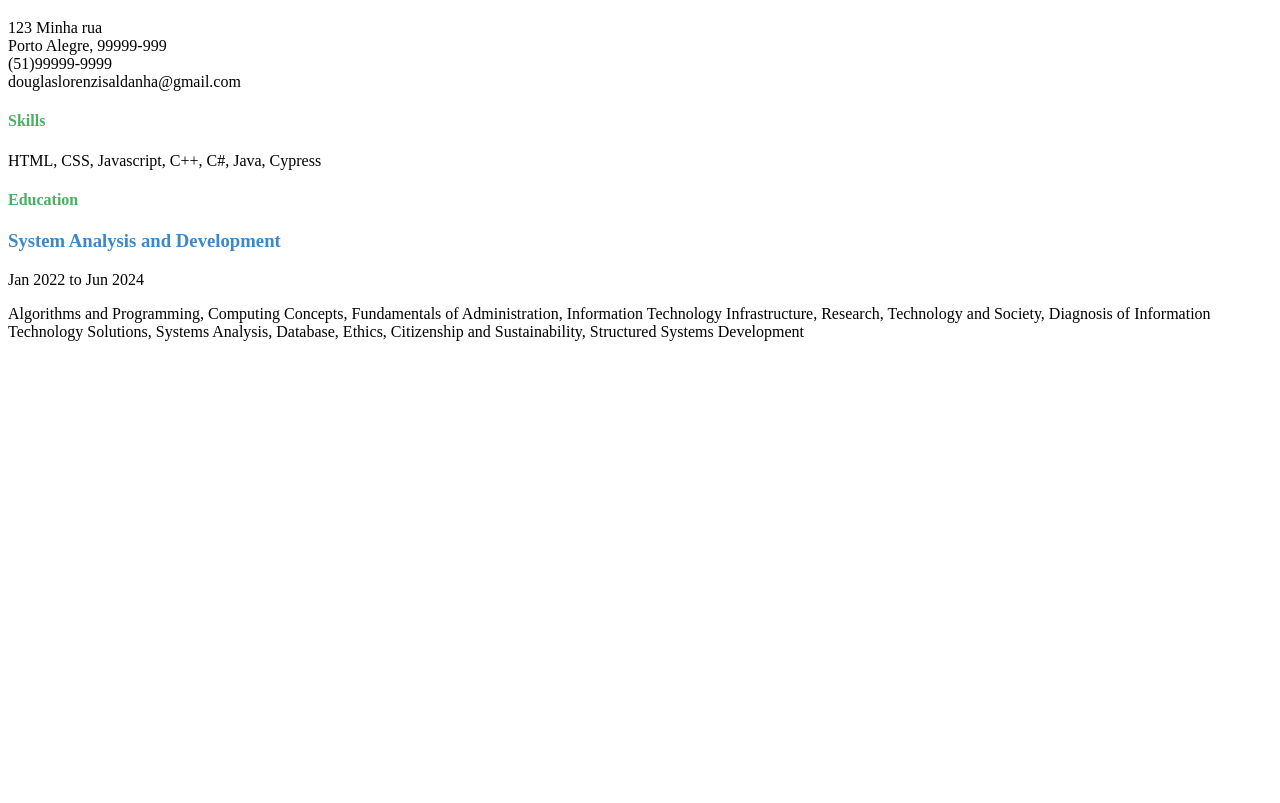
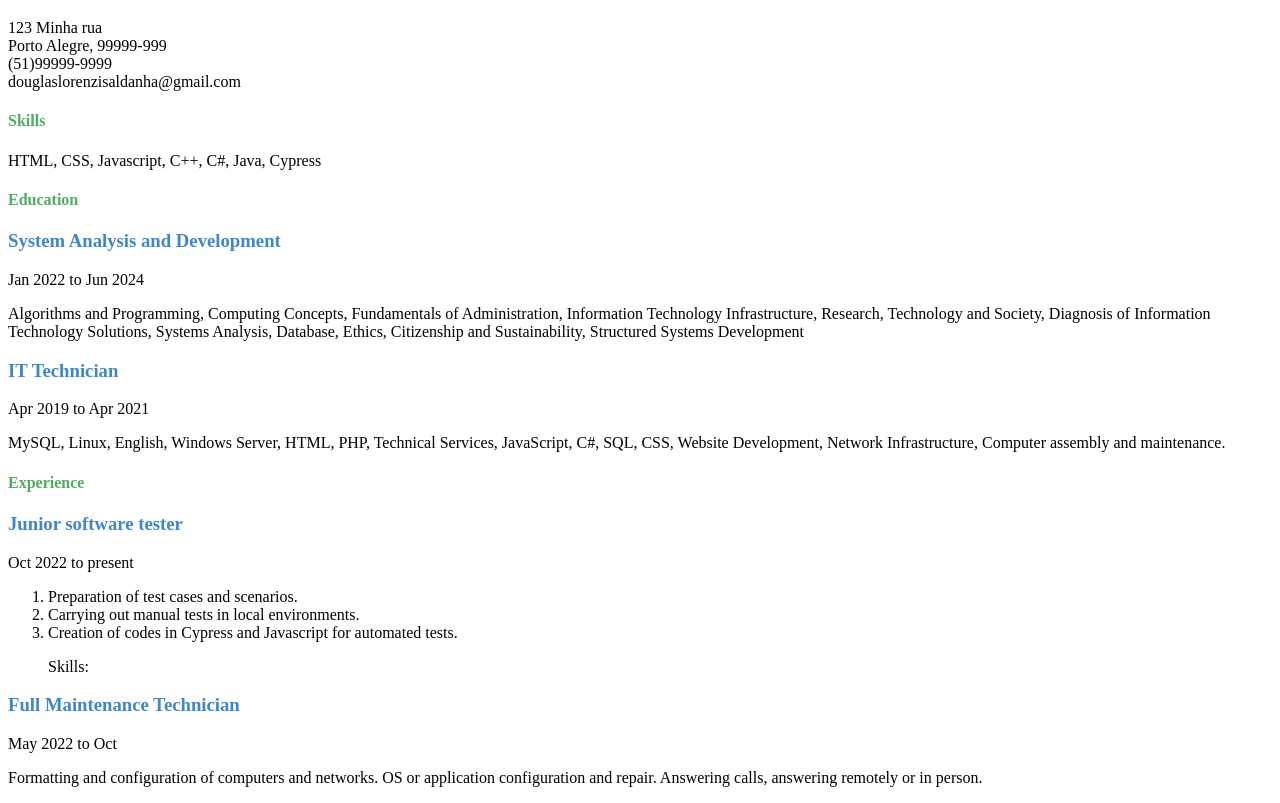
Before and after one commit to Douglas-Lorenzi-Saldanha/single-page-cv, a plain HTML site: page index.html in a window 1280 px wide. Shown: the part 110-913 px from the top of the page. Before the commit the page ends 800 px from the top, so only its background shows below. Drawn offline with Linux system fonts and the light colour scheme.

Commit message:
edit on Index and README

```diff
--- a/index.html
+++ b/index.html
@@ -33,5 +33,33 @@
         Ethics, Citizenship and Sustainability, Structured Systems Development
     </p>
 
+    <h3 style="color:#3d87cb"><b>IT Technician</b></h3>
+    <p>Apr 2019 to Apr 2021</p>
+    <p>
+        MySQL, Linux, English, Windows Server, HTML, PHP, Technical Services, JavaScript, C#, SQL, CSS, Website Development,
+        Network Infrastructure, Computer assembly and maintenance.
+    </p>
+
+    <h4 style="color:#4fad61"><b>Experience</b></h4>
+    <h3 style="color:#3d87cb"><b>Junior software tester</b></h3>
+    <p>Oct 2022 to present</p>
+    <p>
+        <ol>
+            <li>Preparation of test cases and scenarios.</li>
+            <li>Carrying out manual tests in local environments.</li>
+            <li>Creation of codes in Cypress and Javascript for automated tests. </li>
+            <p>Skills: </p>
+        </ol>
+    </p>
+
+    <h3 style="color:#3d87cb"><b>Full Maintenance Technician</b></h3>
+    <p>May 2022 to Oct</p>
+    <p>
+        Formatting and configuration of computers and networks. OS or application configuration and repair.
+        Answering calls, answering remotely or in person.
+    </p>
+
+
+
 </body>
 </html>
```
Also changed, not shown: 1 other file.
